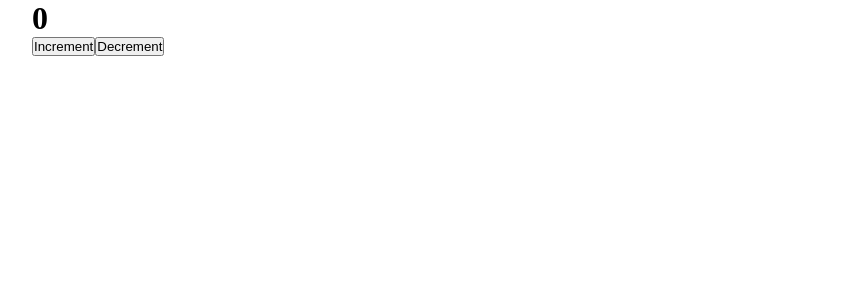
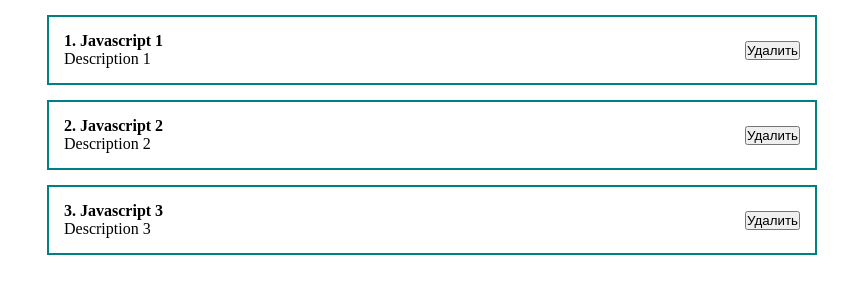
Before and after one commit to Dmitriifd/react-fundament, a React (Create React App) app: page / in a window 1280 px wide. Shown: the top 300 px of the page, without its empty margins (208-1056 px from the left). Built offline with nearby package versions, Linux system fonts and the light colour scheme.

Commit message:
props аргументы компонента

```diff
--- a/src/App.js
+++ b/src/App.js
@@ -1,13 +1,13 @@
-import { ClassCounter } from './components/ClassCounter';
-import { Counter } from './components/Counter';
 import './styles/App.css';
 
+import { PostItem } from './components/PostItem';
+
 function App() {
-
 	return (
 		<div className='App'>
-			{/* <Counter /> */}
-			<ClassCounter/>
+			<PostItem post={{id:1, title: 'Javascript 1', body: 'Description 1'}}/>
+			<PostItem post={{id:2, title: 'Javascript 2', body: 'Description 2'}}/>
+			<PostItem post={{id:3, title: 'Javascript 3', body: 'Description 3'}}/>
 		</div>
 	);
 }
--- /dev/null
+++ b/src/components/PostItem.jsx
@@ -0,0 +1,20 @@
+import React from 'react';
+
+const PostItem = (props) => {
+    console.log(props);
+	return (
+		<div className='post'>
+			<div className='post__content'>
+				<strong>
+					{props.post.id}. {props.post.title}
+				</strong>
+				<div>{props.post.body}</div>
+			</div>
+			<div className='post__btns'>
+				<button>Удалить</button>
+			</div>
+		</div>
+	);
+};
+
+export { PostItem };
--- a/src/styles/App.css
+++ b/src/styles/App.css
@@ -11,7 +11,9 @@
 }
 
 .App {
-    width: 800px;
+    max-width: 800px;
+    width: 100%;
+    padding: 0 15px;
 }
 
 .post {
```
